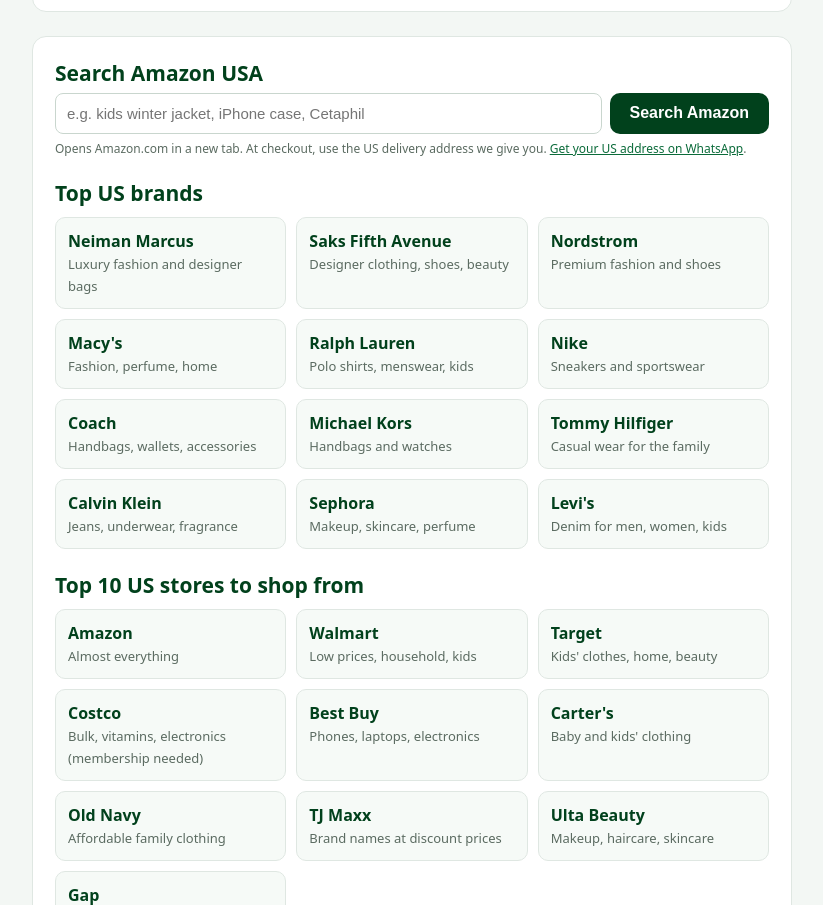
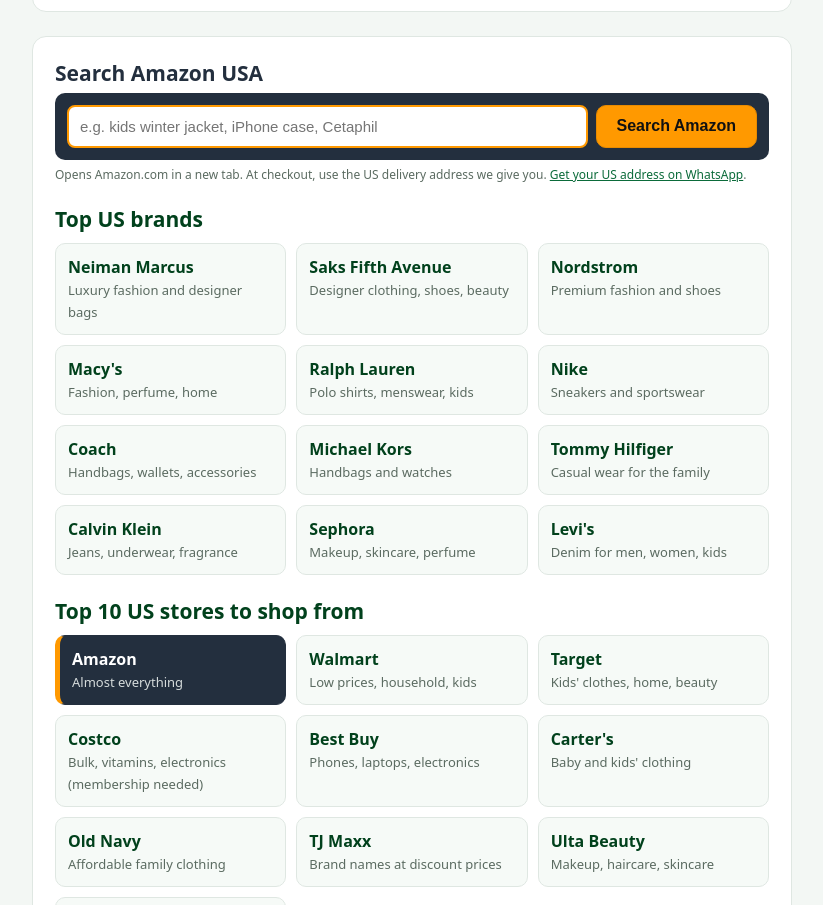
Before and after one commit to shaheenarifch-arch/shipping-calculator, a plain HTML site: page index.html in a window 1280 px wide. Shown: the part 1050-1955 px from the top of the page, without its empty margins (228-1051 px from the left). Drawn offline with Linux system fonts and the light colour scheme.

Commit message:
Amazon branding colours for Amazon search and card

```diff
--- a/index.html
+++ b/index.html
@@ -42,6 +42,7 @@ footer a{color:#0b6b3a}
 .apk-ship .foot{margin-top:14px;font-size:12px;color:var(--mut);line-height:1.5}
 .apk-ship .foot a,.apk-ship .help a{color:var(--g2)}
 @media(max-width:560px){.apk-ship .grid{grid-template-columns:1fr}}
+#us-stores form{background:#232F3E;padding:12px;border-radius:10px}#us-stores form input#amz-q{border:2px solid #FF9900!important}#us-stores form button.go{background:#FF9900!important;color:#111!important;border:1px solid #e88b00}#us-stores form button.go:hover{background:#F08804!important}#us-stores > h2:first-of-type{color:#232F3E!important}#us-stores a.store[href*="amazon.com"]{background:#232F3E;border-color:#232F3E;border-left:5px solid #FF9900}#us-stores a.store[href*="amazon.com"] b{color:#fff}#us-stores a.store[href*="amazon.com"] span{color:#d5dbdb}
 </style>
 </head>
 <body>
```
